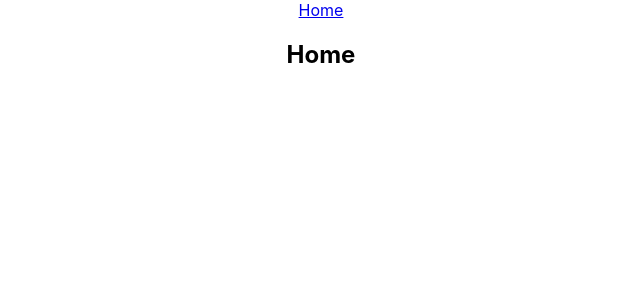
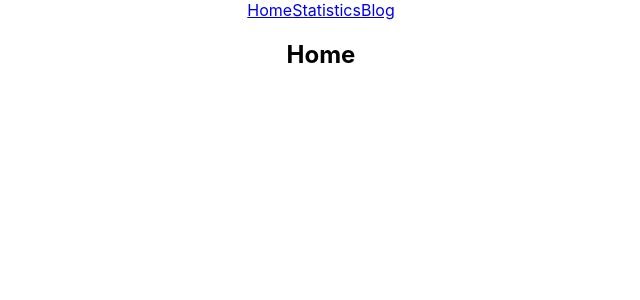
Before and after one commit to AsifKhan-27/assignment-9, a React (Create React App) app: page / in a window 1280 px wide. Shown: the top 300 px of the page, without its empty margins (319-959 px from the left). Built offline with nearby package versions, Linux system fonts and the light colour scheme.

Commit message:
added _redirects file

```diff
--- a/src/components/Header/Header.js
+++ b/src/components/Header/Header.js
@@ -5,6 +5,8 @@ const Header = () => {
     return (
         <nav>
             <Link to='/'>Home</Link>
+            <Link to='/statistics'>Statistics</Link>
+            <Link to='/blog'>Blog</Link>
         </nav>
     );
 };
```
Also changed, not shown: src/App.js (+10 -0 lines), 1 other file (tests, documents, lock files or other folders).
